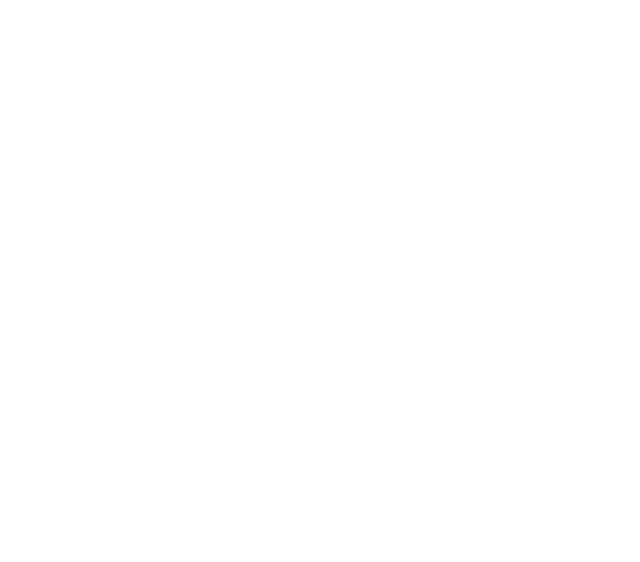
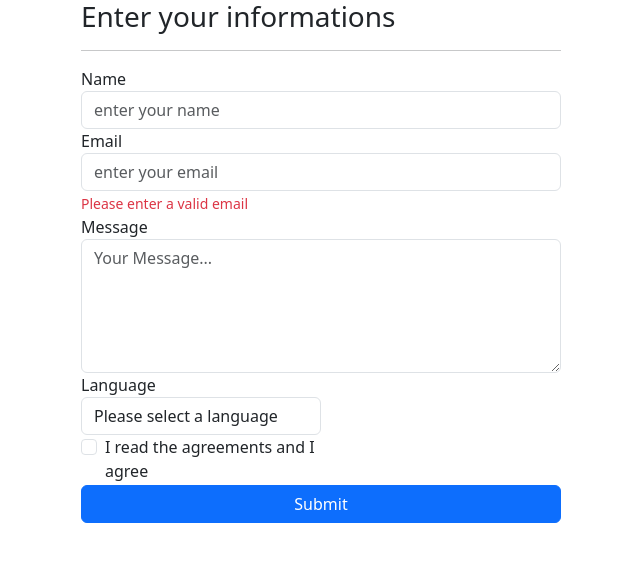
Before and after one commit to oguzcan-ayan/Html-Css-Bootstrap-Kursu, a plain HTML site: page BOOTSTRAP4/6-) Bootstrap Formlar ve Inputlar/index.html in a window 1280 px wide. Shown: the whole page, without its empty margins (1-641 px from the left). Drawn offline with nearby package versions, Linux system fonts and the light colour scheme.

Commit message:
UpdatedBootstrapCodesMustafaMuratCoskun

```diff
--- a/BOOTSTRAP4/6-) Bootstrap Formlar ve Inputlar/index.html
+++ b/BOOTSTRAP4/6-) Bootstrap Formlar ve Inputlar/index.html
@@ -4,8 +4,51 @@
     <meta charset="UTF-8">
     <meta name="viewport" content="width=device-width, initial-scale=1.0">
     <title>Forms and Inputs in Bootstrap</title>
+     <!-- Bootstrap Css -->
+     <link rel="stylesheet" href="https://cdn.jsdelivr.net/npm/bootstrap@5.3.0/dist/css/bootstrap.min.css">
 </head>
 <body>
+    <div class="container">
+       <form style="width: 30rem;">
+        <h3>Enter your informations</h3>
+        <hr>
+            <div class="form-group">
+                <label for="name">Name</label>
+                <input type="text" name="name" id="name" placeholder="enter your name" class="form-control">
+            </div>
+            <div class="form-group">
+                <label for="email">Email</label>
+                <input type="email" name="email" id="email" placeholder="enter your email" class="form-control">
+                <small class="form-text text-danger">Please enter a valid email</small>
+            </div>
 
+            <div class="form-group">
+                <label for="message">Message</label>
+                <textarea name="message" id="message" rows="5" class="form-control" placeholder="Your Message..."></textarea>
+            </div>
+            <div class="col-md-6">
+                <div class="form-group">
+                    <label for="language">Language</label>
+                    <select name="language" id="language" class="form-control">
+                        <option>English</option>
+                        <option>Turkish</option>
+                        <option>Spanish</option>
+                        <option selected>Please select a language</option>
+                    </select>
+                </div>
+            </div>
+            <div class="col-md-6">
+                <div class="form-group">
+                    <div class="form-check">
+                        <input type="checkbox" name="accept" id="accept" class="form-check-input">
+                        <label for="accept" class="form-check-text">I read the agreements and I agree</label>
+                    </div>
+                </div>
+            </div>
+            <div class="d-grid">
+                <button type="submit" class="btn btn-primary">Submit</button>
+            </div>
+       </form>
+    </div>
 </body>
 </html>
```
Also changed, not shown: BOOTSTRAP4/7-) Bootstrap Navigation ve Dropdown/index.html (added, +55 -0 lines).
